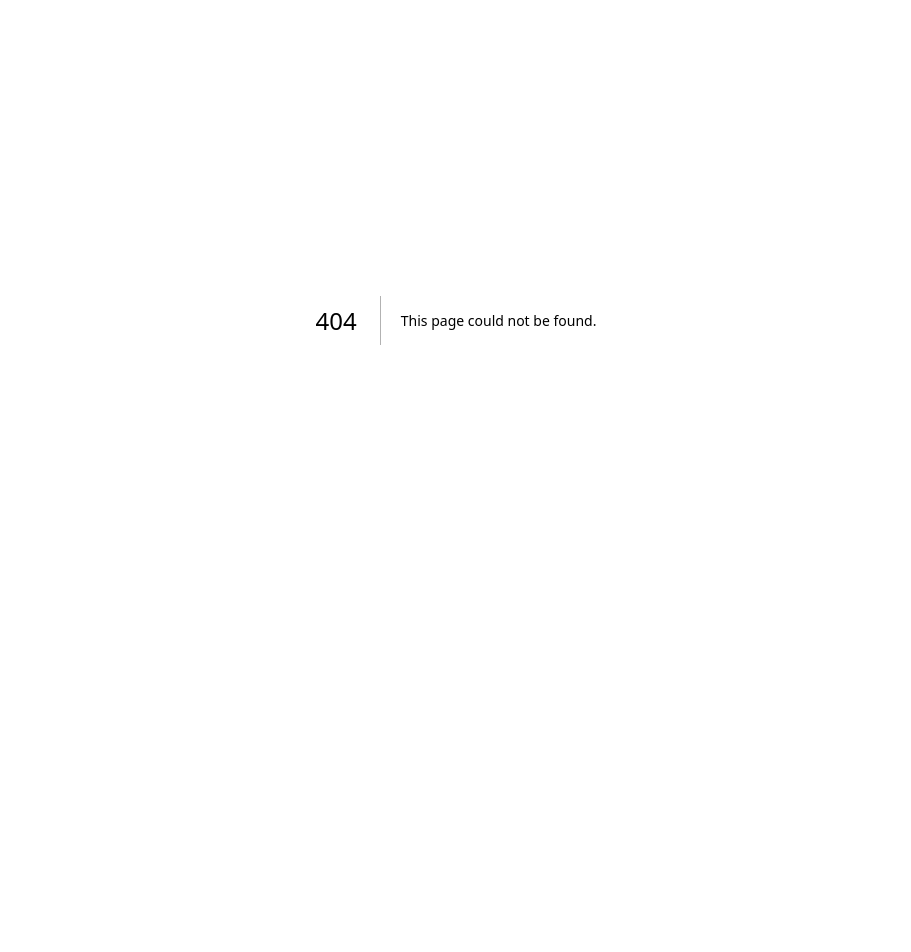
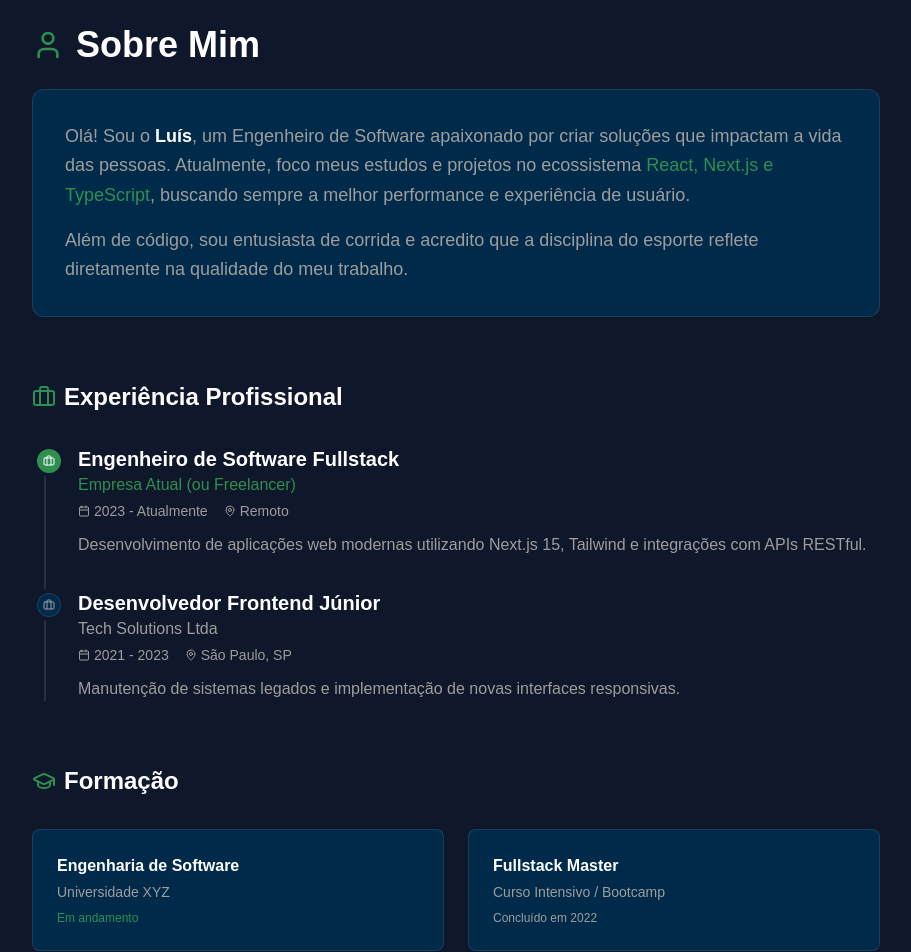
Before and after one commit to LuisAraujo-Dev/devfolio-pro, a Next.js app: page /about in a window 1280 px wide. Before the commit this address had no page. Shown: the part 80-1032 px from the top of the page, without its empty margins (184-1095 px from the left). Before the commit the page ends 800 px from the top, so only its background shows below. Built offline with nearby package versions, Linux system fonts and the light colour scheme.

Commit message:
feat: create public about and projects list pages, fix 404 routes

```diff
--- /dev/null
+++ b/src/app/(public)/about/page.tsx
@@ -0,0 +1,94 @@
+// src/app/(public)/about/page.tsx
+import { Briefcase, GraduationCap, Calendar, MapPin, User } from "lucide-react";
+
+export default function AboutPage() {
+  return (
+    <div className="min-h-screen pt-10 pb-20">
+      <div className="container mx-auto px-6 max-w-4xl">
+
+        {/* --- Cabeçalho e Bio --- */}
+        <section className="mb-16">
+          <h1 className="text-4xl font-bold text-white mb-6 flex items-center gap-3">
+            <User className="size-8 text-primary" />
+            Sobre Mim
+          </h1>
+          <div className="rounded-xl border border-white/10 bg-surface p-8">
+            <p className="text-lg text-muted leading-relaxed">
+              Olá! Sou o <strong className="text-white">Luís</strong>, um Engenheiro de Software apaixonado por criar soluções que impactam a vida das pessoas.
+              Atualmente, foco meus estudos e projetos no ecossistema <span className="text-primary">React, Next.js e TypeScript</span>,
+              buscando sempre a melhor performance e experiência de usuário.
+            </p>
+            <p className="mt-4 text-lg text-muted leading-relaxed">
+              Além de código, sou entusiasta de corrida e acredito que a disciplina do esporte reflete diretamente na qualidade do meu trabalho.
+            </p>
+          </div>
+        </section>
+
+        {/* --- Experiência Profissional (Timeline) --- */}
+        <section className="mb-16">
+          <h2 className="text-2xl font-bold text-white mb-8 flex items-center gap-2">
+            <Briefcase className="size-6 text-primary" />
+            Experiência Profissional
+          </h2>
+
+          <div className="space-y-8 border-l-2 border-white/10 ml-3 pl-8 relative">
+            {/* Item 1 */}
+            <div className="relative">
+              <span className="absolute -left-[41px] top-1 flex size-6 items-center justify-center rounded-full bg-primary ring-4 ring-background">
+                <Briefcase className="size-3 text-white" />
+              </span>
+              <h3 className="text-xl font-semibold text-white">Engenheiro de Software Fullstack</h3>
+              <p className="text-primary font-medium">Empresa Atual (ou Freelancer)</p>
+              <div className="flex items-center gap-4 text-sm text-muted mt-1 mb-3">
+                <span className="flex items-center gap-1"><Calendar className="size-3"/> 2023 - Atualmente</span>
+                <span className="flex items-center gap-1"><MapPin className="size-3"/> Remoto</span>
+              </div>
+              <p className="text-muted">
+                Desenvolvimento de aplicações web modernas utilizando Next.js 15, Tailwind e integrações com APIs RESTful.
+              </p>
+            </div>
+
+            {/* Item 2 (Exemplo) */}
+            <div className="relative">
+              <span className="absolute -left-[41px] top-1 flex size-6 items-center justify-center rounded-full bg-surface border border-white/10 ring-4 ring-background">
+                <Briefcase className="size-3 text-muted" />
+              </span>
+              <h3 className="text-xl font-semibold text-white">Desenvolvedor Frontend Júnior</h3>
+              <p className="text-muted font-medium">Tech Solutions Ltda</p>
+              <div className="flex items-center gap-4 text-sm text-muted mt-1 mb-3">
+                <span className="flex items-center gap-1"><Calendar className="size-3"/> 2021 - 2023</span>
+                <span className="flex items-center gap-1"><MapPin className="size-3"/> São Paulo, SP</span>
+              </div>
+              <p className="text-muted">
+                Manutenção de sistemas legados e implementação de novas interfaces responsivas.
+              </p>
+            </div>
+          </div>
+        </section>
+
+        {/* --- Formação Acadêmica --- */}
+        <section>
+          <h2 className="text-2xl font-bold text-white mb-8 flex items-center gap-2">
+            <GraduationCap className="size-6 text-primary" />
+            Formação
+          </h2>
+
+          <div className="grid gap-6 sm:grid-cols-2">
+            <div className="rounded-lg border border-white/10 bg-surface p-6 hover:border-primary/30 transition-colors">
+              <h3 className="font-semibold text-white">Engenharia de Software</h3>
+              <p className="text-sm text-muted mt-1">Universidade XYZ</p>
+              <p className="text-xs text-primary mt-2">Em andamento</p>
+            </div>
+
+            <div className="rounded-lg border border-white/10 bg-surface p-6 hover:border-primary/30 transition-colors">
+              <h3 className="font-semibold text-white">Fullstack Master</h3>
+              <p className="text-sm text-muted mt-1">Curso Intensivo / Bootcamp</p>
+              <p className="text-xs text-muted mt-2">Concluído em 2022</p>
+            </div>
+          </div>
+        </section>
+
+      </div>
+    </div>
+  );
+}
--- /dev/null
+++ b/src/app/(public)/projects/page.tsx
@@ -0,0 +1,45 @@
+import { ProjectCard } from "@/src/components/public/ProjectCard";
+import { PrismaClient } from "@prisma/client";
+import { ArrowLeft } from "lucide-react";
+import Link from "next/link";
+
+const prisma = new PrismaClient();
+
+export default async function ProjectsListPage() {
+  const projects = await prisma.project.findMany({
+    where: { isVisible: true },
+    orderBy: { updatedAt: "desc" },
+    include: {
+      technologies: true,
+      images: true,
+    },
+  });
+
+  return (
+    <div className="container mx-auto px-6 py-10 min-h-screen">
+      <div className="mb-8">
+        <Link
+          href="/"
+          className="inline-flex items-center gap-2 text-sm text-muted hover:text-white transition-colors mb-4"
+        >
+          <ArrowLeft className="size-4" />
+          Voltar para Home
+        </Link>
+        <h1 className="text-3xl font-bold text-white">Todos os Projetos</h1>
+        <p className="text-muted">Explore meu portfólio completo.</p>
+      </div>
+
+      {projects.length > 0 ? (
+        <div className="grid gap-8 sm:grid-cols-2 lg:grid-cols-3">
+          {projects.map((project) => (
+            <ProjectCard key={project.id} project={project} />
+          ))}
+        </div>
+      ) : (
+        <div className="py-20 text-center border border-dashed border-white/10 rounded-xl">
+          <p className="text-muted">Nenhum projeto encontrado.</p>
+        </div>
+      )}
+    </div>
+  );
+}
```
Also changed, not shown: 1 other file (tests, documents, lock files or other folders).
